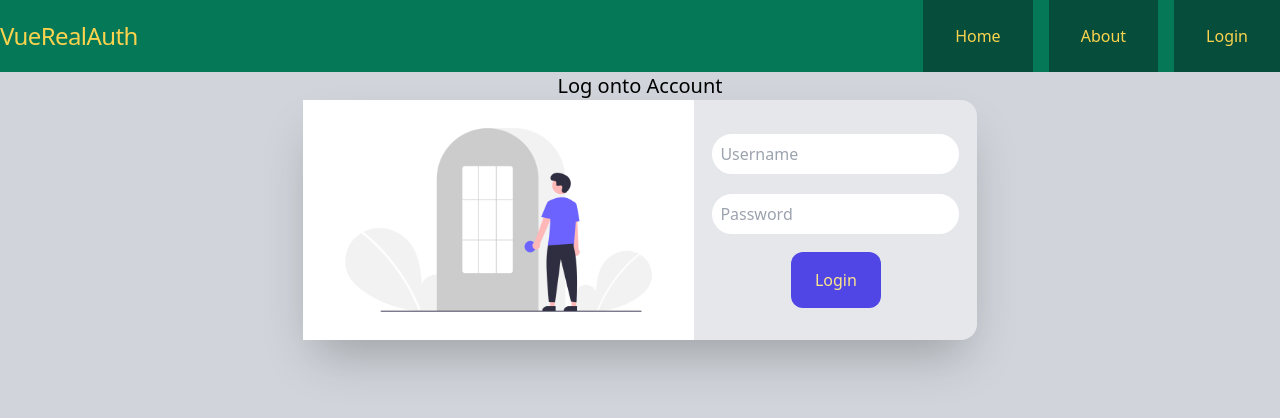
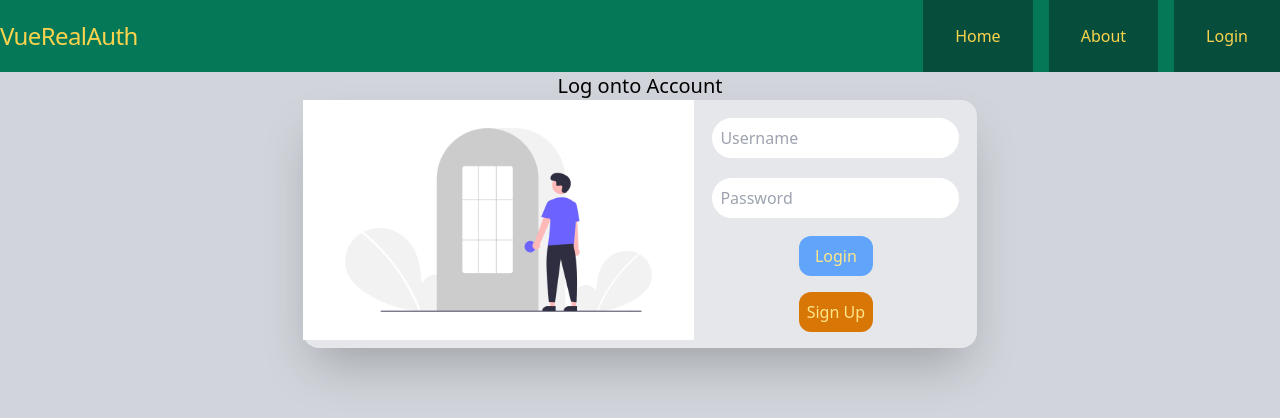
Before and after one commit to raguila6/vuelogin, a Vue app: page /login in a window 1280 px wide. Shown: the top 418 px of the page. Built offline with nearby package versions, Linux system fonts and the light colour scheme; no server answers.

Commit message:
Reg Done

```diff
--- a/src/pages/login.vue
+++ b/src/pages/login.vue
@@ -3,7 +3,7 @@ import { ref } from "vue";
 import {useRouter} from "vue-router";
 import useAuth from "../composable/useAuth";
 import useError from "../composable/useError";
-const { isAuthenticated,login} = useAuth();
+const { isAuthenticated,login, signup} = useAuth();
 const username = ref("");
 const password = ref("");
 
@@ -11,10 +11,20 @@ const router = useRouter();
 
 const logginIn = async() => {
     await login(username.value, password.value);
-    if(isAuthenticated.value){
-       router.push("/");
-    } else {
-        setError("Invalid username or password!")
+    goToHome();
+};
+
+const signingUp = async() => {
+    await signup(username.value, password.value);
+    goToHome();
+};
+
+const goToHome =() => {
+    if (isAuthenticated.value){
+        router.push("/");
+    } else{
+       setError("Invalid username or password")
+       start();
     }
 };
 
@@ -41,7 +51,8 @@ const { ready, start } = useTimeout(3000, { controls: true });
             <form @submit.prevent="logginIn" class="flex flex-col items-center justify-center p-4 space-y-4">
                 <input type="text" class="p-2 border-2 rounded-full " placeholder="Username" v-model="username">
                 <input type="password" class="p-2 border-2 rounded-full" placeholder="Password" v-model="password">
-                <button  @submit.prevent="logginIn" type="submit" class="px-6 py-4 text-yellow-200 bg-indigo-600 rounded-xl " >Login</button>
+                <button  @submit.prevent="logginIn" type="submit" class="px-4 py-2 text-yellow-200 bg-blue-400 rounded-xl " >Login</button>
+                <button @click="signingUp" class="px-2 py-2 text-yellow-200 bg-yellow-600 rounded-xl ">Sign Up</button>
             </form>
 
         </div>
```
